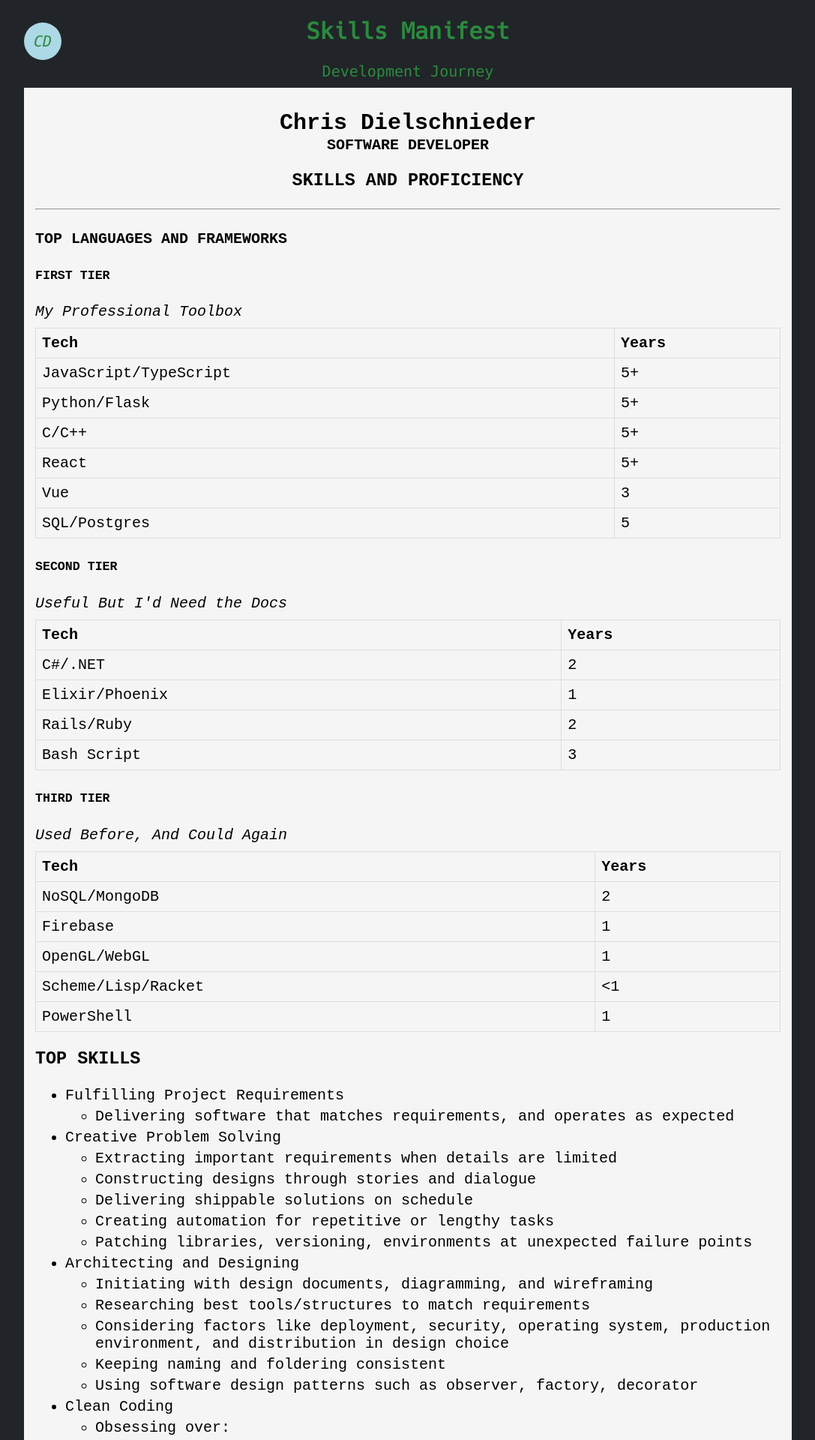
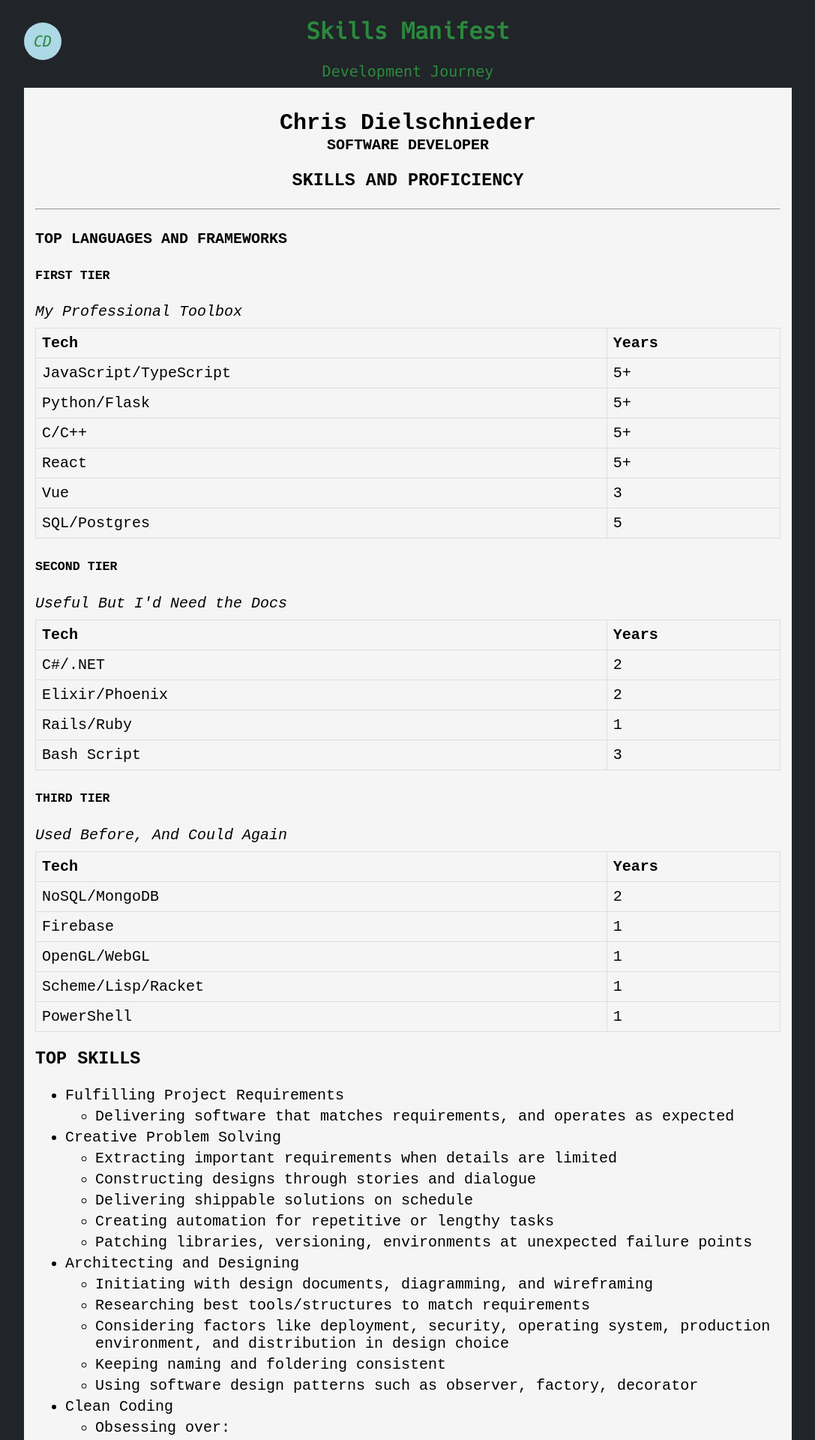
Before and after one commit to chrisdel101/chris-del-portfolio, a Jekyll site: the page built from manifest.md, in a window 1280 px wide. Shown: the top 1920 px of the page at 75% size, without its empty margins (96-1183 px from the left). Built offline with Jekyll 4.4.1, drawn with Linux system fonts in a browser that asks for light colours.

Commit message:
Small fixes; table widths

```diff
--- a/assets/style.css
+++ b/assets/style.css
@@ -139,6 +139,12 @@
 .open-source-container table {
     color: #dddddd;
 }
+.manifest-container table {
+    table-layout: fixed;
+}
+.manifest-container th:first-child {
+    width: 75%;
+}
 .description {
     font-size: 0.8em;
 }
--- a/manifest.md
+++ b/manifest.md
@@ -67,11 +67,11 @@
           </tr>
           <tr>
             <td>Elixir/Phoenix</td>
-            <td>1</td>
+            <td>2</td>
           </tr>
           <tr>
             <td>Rails/Ruby</td>
-            <td>2</td>
+            <td>1</td>
           </tr>
           <tr>
             <td>Bash Script</td>
@@ -99,7 +99,7 @@
         </tr>
         <tr>
           <td>Scheme/Lisp/Racket</td>
-          <td>&lt;1</td>
+          <td>1</td>
         </tr>
         <tr>
             <td>PowerShell</td>
```
